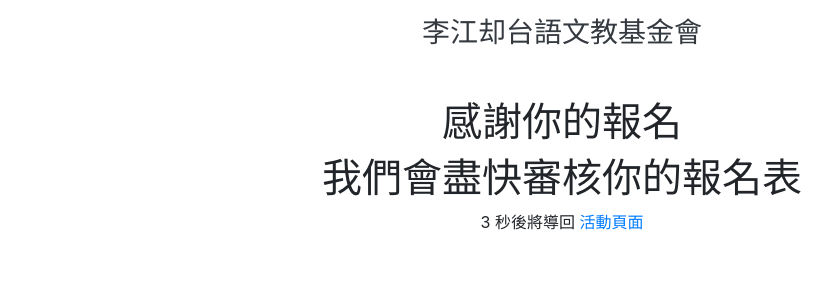
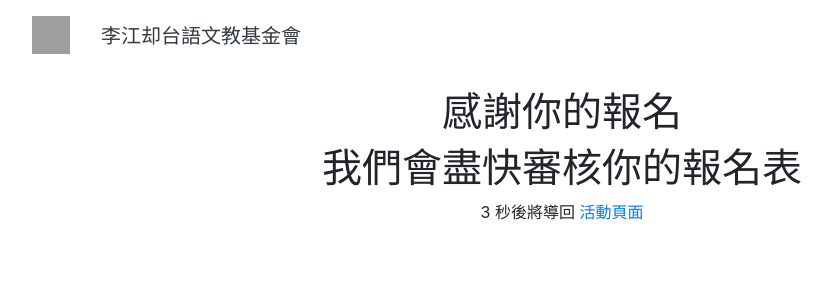
Before and after one commit to LKKTGB/lkkpomia, a Django app: page /video_contests/1/thanks/ in a window 1280 px wide. Shown: the top 300 px of the page, without its empty margins (78-909 px from the left). Run offline with Django 3.2, Linux system fonts and the light colour scheme; some libraries are stand-ins or nearby versions; grey boxes are pictures that could not be loaded.

Commit message:
Merge header-home and header-post

```diff
--- a/website/static/css/header-home.css
+++ b/website/static/css/header-home.css
@@ -2,7 +2,16 @@
     text-decoration: none !important;;
 }
 
-.header-home .header-title {
+h1.header-title {
+    margin-top: 16px;
+    margin-bottom: 16px;
+}
+
+.header .header-brand {
+    display: none;
+}
+
+.header .header-title {
     font-size: 28px;
 }
 
@@ -22,19 +31,19 @@
     margin-top: 45px;
 }
 
-.header-home .navbar {
+.header .navbar {
     background-color: #ffffff;
     padding-top: 16px;
     padding-bottom: 16px;
 }
 
-.header-home .fixed-top {
+.header .fixed-top {
     border: 0px;
     border-style: solid;
     border-color: rgba(0,0,0,.1);
     border-bottom-width: 1px;
 }
 
-.header-home-padding {
+.header-padding {
     padding-top: 57px;
 }
--- a/website/static/css/header-post.css
+++ b/website/static/css/header.css
@@ -2,14 +2,18 @@
     text-decoration: none !important;;
 }
 
-.header .header-brand {
+h1.header-title {
+    margin-top: 24px;
+}
+
+img.header-brand {
     display: block;
     width: 38px;
     height: 38px;
     margin: 10px;
 }
 
-.header-post .header-title {
+.header .header-title {
     font-size: 20px;
 }
 
@@ -29,19 +33,15 @@
     margin-top: 45px;
 }
 
-.header-post .navbar {
+.header .navbar {
     background-color: #ffffff;
     padding-top: 16px;
     padding-bottom: 16px;
 }
 
-.header-post .fixed-top {
+.header .fixed-top {
     border: 0px;
     border-style: solid;
     border-color: rgba(0,0,0,.1);
     border-bottom-width: 1px;
 }
-
-.header-home-padding {
-    padding-top: 57px;
-}
--- a/website/templates/header-home.html
+++ /dev/null
@@ -1,53 +0,0 @@
-<header class="header header-home">
-    <div class="row nav">
-        <div class="col-12 col-xl-4 offset-xl-4 text-center">
-            <a href="{% url 'home' %}">
-                <h1 class="header-title text-dark my-3">李江却台語文教基金會</h1>
-            </a>
-        </div>
-        <div class="col mt-lg-3">
-            <div class="row
-                justify-content-center
-                justify-content-xl-end">
-                {% if search %}
-                    <form class="form-inline">
-                        <input class="form-control mx-2 col-8" type="search" placeholder="{{ search.placeholder }}" aria-label="Search">
-                        <button class="btn btn-outline-dark" type="submit">搜尋</button>
-                    </form>
-                {% endif %}
-                {% if user %}
-                    <li class="nav-item dropdown">
-                        <a class="nav-link dropdown-toggle text-dark px-0 py-0" data-toggle="dropdown" href="#" role="button" aria-haspopup="true" aria-expanded="false">
-                            <img class="rounded-circle float-right avatar" src={{ user.profile.avatar_url }}>
-                        </a>
-                        <div class="dropdown-menu dropdown-menu-right">
-                            <a class="dropdown-item" href="#">登出</a>
-                        </div>
-                    </li>
-                {% else %}
-                    <button class="btn btn-outline-dark" type="submit">登入／註冊</button>
-                {% endif %}
-            </div>
-        </div>
-
-    </div>
-    <nav class="navbar navbar-expand-sm navbar-light">
-        <button class="navbar-toggler" type="button" data-toggle="collapse" data-target="#navbarSupportedContent" aria-controls="navbarSupportedContent" aria-expanded="false" aria-label="Toggle navigation">
-            <span class="navbar-toggler-icon"></span>
-        </button>
-
-        <div class="collapse navbar-collapse" id="navbarSupportedContent">
-            <ul class="navbar-nav mr-auto justify-content-center mx-auto">
-                {% for nav_item in nav_items  %}
-                    {% if nav_item.current %}
-                        <li class="nav-item active">
-                    {% else %}
-                        <li class="nav-item">
-                    {% endif %}
-                        <a class="nav-link px-3 py-0" href="{{ nav_item.link }}">{{ nav_item.name }}</a>
-                    </li>
-                {% endfor %}
-            </ul>
-        </div>
-    </nav>
-</header>
--- a/website/templates/header-post.html
+++ b/website/templates/header.html
@@ -1,18 +1,32 @@
-<header class="header header-post">
-    <div class="row nav ml-0">
-        <div class="col-12 col-xl-6">
-            <div class="row ml-0">
+<header class="header">
+    <div class="row nav mx-0">
+        <div class="col-12
+            {% if home %}
+                col-xl-4 offset-xl-4
+            {% else %}
+                col-md-6
+            {% endif %}">
+            <div class="row mx-0">
                 <a href="{% url 'home' %}">
                     <img class="header-brand mt-3 mr-3 mb-0" src="https://pbs.twimg.com/profile_images/1871492523/logo_400x400.jpg" alt="">
                 </a>
-                <a href="{% url 'home' %}">
-                    <h1 class="header-title text-dark mt-4">李江却台語文教基金會</h1>
-                </a>
+                <div class="col
+                    {% if home %}
+                        text-center
+                    {% endif %}">
+                    <a href="{% url 'home' %}">
+                        <h1 class="header-title text-dark">李江却台語文教基金會</h1>
+                    </a>
+                </div>
             </div>
         </div>
-        <div class="col mt-3">
+        <div class="col mt-3 pl-0">
             <div class="row
-                justify-content-start
+                {% if home %}
+                    justify-content-center
+                {% else %}
+                    justify-content-md-start
+                {% endif %}
                 justify-content-xl-end">
                 {% if search %}
                     <form class="form-inline">
@@ -35,13 +49,16 @@
             </div>
         </div>
     </div>
-    <nav class="navbar navbar-expand-sm navbar-light pl-0">
+    <nav class="navbar navbar-expand-sm navbar-light px-0">
         <button class="navbar-toggler" type="button" data-toggle="collapse" data-target="#navbarSupportedContent" aria-controls="navbarSupportedContent" aria-expanded="false" aria-label="Toggle navigation">
             <span class="navbar-toggler-icon"></span>
         </button>
 
         <div class="collapse navbar-collapse" id="navbarSupportedContent">
-            <ul class="navbar-nav mr-auto">
+            <ul class="navbar-nav mr-auto
+                {% if home %}
+                    mx-auto
+                {% endif %}">
                 {% for nav_item in nav_items  %}
                     {% if nav_item.current %}
                         <li class="nav-item active">
--- a/website/templates/video_contest/form.html
+++ b/website/templates/video_contest/form.html
@@ -3,11 +3,12 @@
 {% load staticfiles %}
 
 {% block styles %}
-    <link rel="stylesheet" href="{% static 'css/header-home.css' %}">
+    <link rel="stylesheet" href="{% static 'css/header.css' %}">
+    <link rel="stylesheet" href="{% static 'css/post.css' %}">
 {% endblock %}
 
 {% block header %}
-    {% include 'header-home.html' with user=user search=search nav_items=nav_items %}
+    {% include 'header.html' with user=user search=search nav_items=nav_items %}
 {% endblock %}
 
 {% block content %}
--- a/website/templates/video_contest/gallery.html
+++ b/website/templates/video_contest/gallery.html
@@ -3,12 +3,12 @@
 {% load filters %}
 
 {% block styles %}
-    <link rel="stylesheet" href="{% static 'css/header-home.css' %}">
+    <link rel="stylesheet" href="{% static 'css/header.css' %}">
     <link rel="stylesheet" href="{% static 'css/gallery.css' %}">
 {% endblock %}
 
 {% block header %}
-    {% include 'header-home.html' with user=user search=search nav_items=nav_items %}
+    {% include 'header.html' with user=user search=search nav_items=nav_items %}
 {% endblock %}
 
 {% block content %}
--- a/website/templates/video_contest/info.html
+++ b/website/templates/video_contest/info.html
@@ -2,11 +2,11 @@
 {% load staticfiles %}
 
 {% block styles %}
-    <link rel="stylesheet" href="{% static 'css/header-post.css' %}">
+    <link rel="stylesheet" href="{% static 'css/header.css' %}">
 {% endblock %}
 
 {% block header %}
-    {% include 'header-post.html' with user=user search=search nav_items=nav_items %}
+    {% include 'header.html' with user=user search=search nav_items=nav_items %}
 {% endblock %}
 
 {% block content %}
--- a/website/templates/video_contest/thanks.html
+++ b/website/templates/video_contest/thanks.html
@@ -2,11 +2,11 @@
 {% load staticfiles %}
 
 {% block styles %}
-    <link rel="stylesheet" href="{% static 'css/header-home.css' %}">
+    <link rel="stylesheet" href="{% static 'css/header.css' %}">
 {% endblock %}
 
 {% block header %}
-    {% include 'header-home.html' with user=user search=search nav_items=nav_items %}
+    {% include 'header.html' with user=user search=search nav_items=nav_items %}
 {% endblock %}
 
 {% block content %}
--- a/website/templates/video_contest/video.html
+++ b/website/templates/video_contest/video.html
@@ -3,12 +3,12 @@
 {% load filters %}
 
 {% block styles %}
-    <link rel="stylesheet" href="{% static 'css/header-home.css' %}">
+    <link rel="stylesheet" href="{% static 'css/header.css' %}">
     <link rel="stylesheet" href="{% static 'css/video.css' %}">
 {% endblock %}
 
 {% block header %}
-    {% include 'header-home.html' with user=user search=search nav_items=nav_items %}
+    {% include 'header.html' with user=user search=search nav_items=nav_items %}
 {% endblock %}
 
 {% block content %}
--- a/website/views/video_contest.py
+++ b/website/views/video_contest.py
@@ -33,6 +33,7 @@ def info(request, video_contest_id):
     video_contest = VideoContest.objects.get(id=video_contest_id)
 
     return render(request, 'video_contest/info.html', {
+        'home': False,
         'user': request.user,
         'video_contest': video_contest,
         'nav_items': nav_items(request, video_contest_id),
@@ -81,6 +82,7 @@ def form_post(request, video_contest_id):
         return redirect('video_contest_thanks', video_contest_id=video_contest_id)
     else:
         return render(request, 'video_contest/form.html', {
+            'home': False,
             'video_contest': video_contest,
             'form': form,
             'nav_items': nav_items(request, video_contest_id),
@@ -97,6 +99,7 @@ def form(request, video_contest_id):
         return redirect('home')
 
     return render(request, 'video_contest/form.html', {
+        'home': False,
         'video_contest': video_contest,
         'form': VideoContestRegistrationForm(video_contest),
         'nav_items': nav_items(request, video_contest_id),
@@ -112,6 +115,7 @@ def gallery(request, video_contest_id):
     groups = VideoContestGroup.objects.filter(video_contest=video_contest).order_by('name')
 
     return render(request, 'video_contest/gallery.html', {
+        'home': False,
         'video_contest': video_contest,
         'groups': groups,
         'registrations': {g.id: VideoContestRegistration.objects.filter(event=video_contest, group=g, qualified=True) for g in groups},
@@ -124,6 +128,7 @@ def video(request, video_contest_id, video_id):
     registration = VideoContestRegistration.objects.get(id=video_id)
 
     return render(request, 'video_contest/video.html', {
+        'home': False,
         'video_contest': video_contest,
         'video': registration,
         'other_videos': VideoContestRegistration.objects.filter(event=video_contest, group=registration.group, qualified=True),
@@ -133,6 +138,7 @@ def video(request, video_contest_id, video_id):
 
 def thanks(request, video_contest_id):
     return render(request, 'video_contest/thanks.html', {
+        'home': False,
         'video_contest_id': video_contest_id,
         'countdown': 10
     })
```
